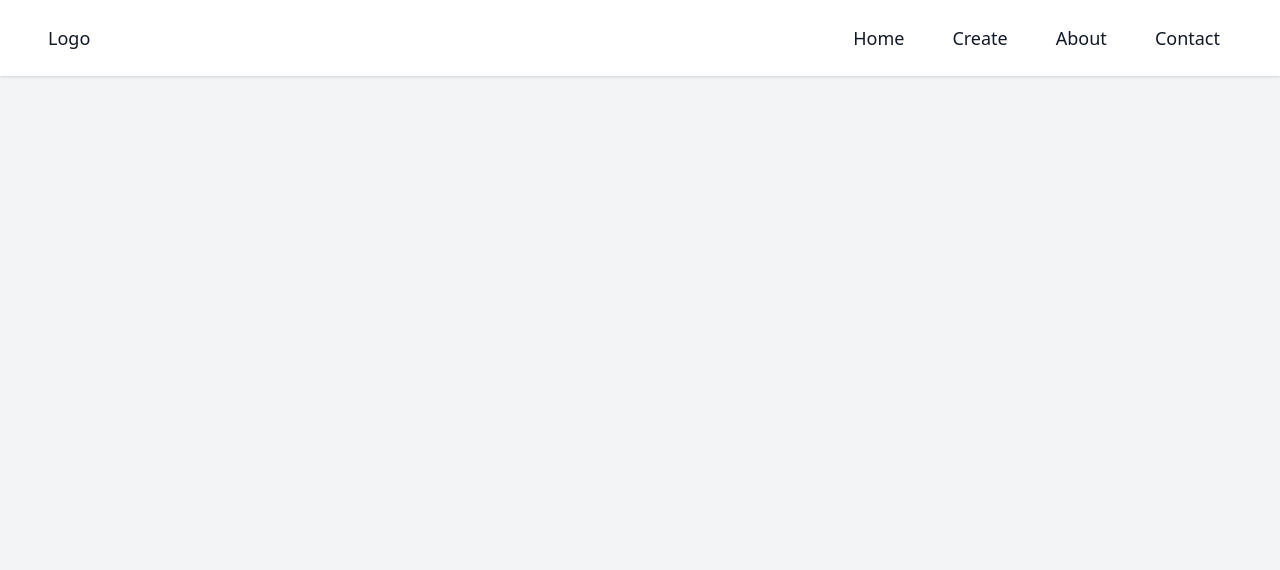
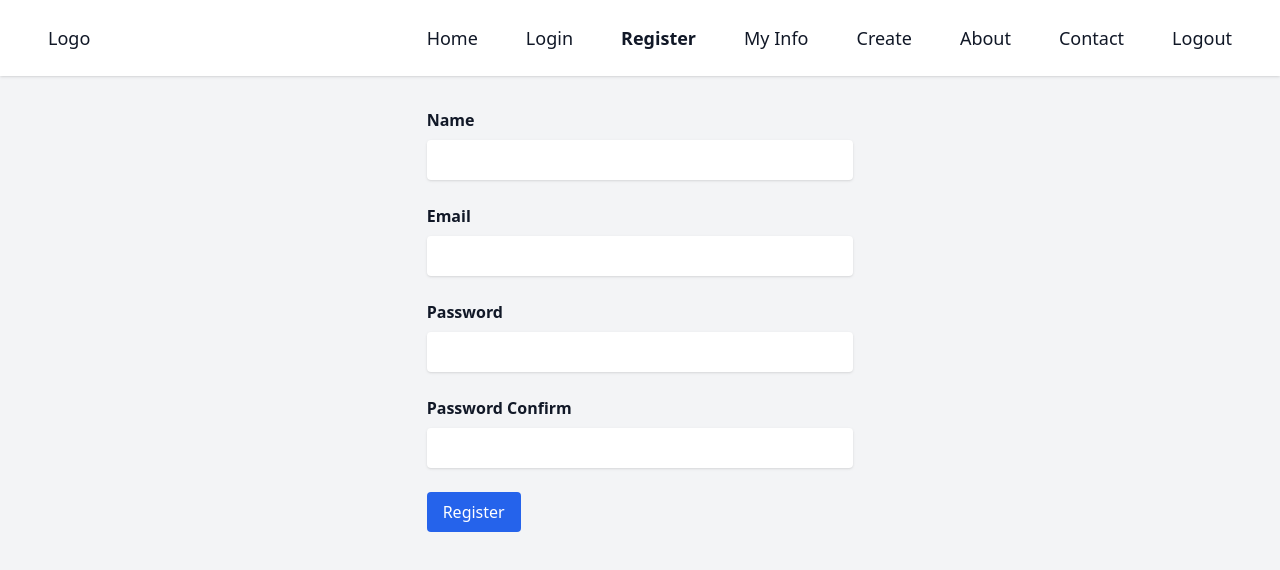
Before and after one commit to jrreda/nuxt-blog, a Nuxt app: page /register in a window 1280 px wide. Shown: the top 570 px of the page. Built offline with nearby package versions, Linux system fonts and the light colour scheme.

Commit message:
authentication with sanctum

```diff
--- a/layouts/default.vue
+++ b/layouts/default.vue
@@ -5,22 +5,18 @@
         <nav class="bg-white shadow text-lg px-6 py-6">
             <div class="container mx-auto flex items-center justify-between px-6">
                 <div>
-                    <nuxt-link to="/">Logo</nuxt-link>
+                    <NuxtLink to="/">Logo</NuxtLink>
                 </div>
                 <div>
-                    <ul class="flex space-x-12 px-3">
-                        <li>
-                            <nuxt-link to="/">Home</nuxt-link>
-                        </li>
-                        <li>
-                            <nuxt-link to="/create">Create</nuxt-link>
-                        </li>
-                        <li>
-                            <nuxt-link to="/about">About</nuxt-link>
-                        </li>
-                        <li>
-                            <nuxt-link to="/contact">Contact</nuxt-link>
-                        </li>
+                    <ul class="flex space-x-12">
+                        <li><NuxtLink to="/">Home</NuxtLink></li>
+                        <li><NuxtLink to="/login">Login</NuxtLink></li>
+                        <li><NuxtLink to="/register">Register</NuxtLink></li>
+                        <li><NuxtLink to="/my-info">My Info</NuxtLink></li>
+                        <li><NuxtLink to="/create">Create</NuxtLink></li>
+                        <li><NuxtLink to="/about">About</NuxtLink></li>
+                        <li><NuxtLink to="/contact">Contact</NuxtLink></li>
+                        <li><a href="#" @click.prevent="logout">Logout</a></li>
                     </ul>
                 </div>
             </div>
@@ -30,11 +26,24 @@
 </template>
 
 <script setup>
-    const title = useState('title', () => "Nuxt 3 Blog");
+const title = useState('title', () => 'Nuxt 3 Blog')
+const { $apiFetch } = useNuxtApp()
+
+async function logout() {
+    try {
+        await $apiFetch('/logout', {
+            method: 'POST',
+        })
+    } catch (err) {
+        console.log(err.data)
+    } finally {
+        window.location.pathname = '/'
+    }
+}
 </script>
 
 <style>
-    .router-link-active {
-        font-weight: bold;
-    }
+.router-link-active {
+    font-weight: bold;
+}
 </style>
--- a/package.json
+++ b/package.json
@@ -11,6 +11,7 @@
   },
   "dependencies": {
     "date-fns": "^3.6.0",
+    "js-cookie": "^3.0.5",
     "nuxt": "^3.12.3",
     "vue": "latest"
   },
--- /dev/null
+++ b/pages/login.vue
@@ -0,0 +1,75 @@
+<template>
+    <div class="container mx-auto w-1/3 py-8">
+        <Title>Login | {{ title }}</Title>
+        <ul
+            v-if="errors.length > 0"
+            className="mb-4 list-disc list-inside text-sm text-red-600"
+        >
+            <li v-for="(error, index) in errors" :key="index">
+                {{ error }}
+            </li>
+        </ul>
+        <form action="#" class="space-y-6" @submit.prevent="login">
+            <div>
+                <label for="email" class="block font-semibold">Email</label>
+                <input
+                    type="text"
+                    v-model="email"
+                    id="email"
+                    class="px-2 py-2 w-full shadow rounded mt-2"
+                />
+            </div>
+            <div>
+                <label for="password" class="block font-semibold"
+                    >Password</label
+                >
+                <input
+                    type="password"
+                    v-model="password"
+                    id="password"
+                    class="px-2 py-2 w-full shadow rounded mt-2"
+                />
+            </div>
+
+            <div>
+                <button
+                    class="inline-block bg-blue-600 hover:bg-blue-700 text-white rounded px-4 py-2"
+                >
+                    Login
+                </button>
+                <span v-if="isLoading">Loading...</span>
+            </div>
+        </form>
+    </div>
+</template>
+
+<script setup>
+const title = useState('title')
+const email = ref('')
+const password = ref('')
+const isLoading = ref(false)
+const errors = ref([])
+const { $apiFetch } = useNuxtApp()
+function csrf() {
+    return $apiFetch('/sanctum/csrf-cookie')
+}
+async function login() {
+    await csrf()
+    isLoading.value = true
+    try {
+        await $apiFetch('/login', {
+            method: 'POST',
+            body: {
+                email: email.value,
+                password: password.value,
+            },
+        })
+        // router.push('/my-info')
+        window.location.pathname = '/my-info'
+    } catch (err) {
+        console.log(err.data)
+        errors.value = Object.values(err.data.errors).flat()
+    }
+    isLoading.value = false
+}
+</script>
--- /dev/null
+++ b/pages/my-info.vue
@@ -0,0 +1,36 @@
+<template>
+    <div class="container mx-auto w-1/2 py-8">
+        <Title>My Info | {{ title }}</Title>
+        <div>
+            <div>Name: {{ user?.name }}</div>
+            <div>Email: {{ user?.email }}</div>
+        </div>
+
+        <div class="mt-4">
+            <h3 class="text-2xl">My Posts</h3>
+            <ul v-if="posts">
+                <li v-for="post in posts" :key="post.id">
+                    <NuxtLink
+                        :to="`/posts/${post.id}`"
+                        class="text-blue-600 hover:underline"
+                        >{{ post.title }}</NuxtLink
+                    >
+                </li>
+            </ul>
+        </div>
+    </div>
+</template>
+
+<script setup>
+const title = useState('title');
+const user = ref(null);
+const posts = ref([]);
+
+const { $apiFetch } = useNuxtApp();
+
+onMounted(async () => {
+    user.value = await $apiFetch('/api/user')
+
+    posts.value = await $apiFetch('/api/user/posts')
+});
+</script>
--- /dev/null
+++ b/pages/register.vue
@@ -0,0 +1,104 @@
+<template>
+    <div class="container mx-auto w-1/3 py-8">
+        <Title>Register | {{ title }}</Title>
+        <ul
+            v-if="errors.length > 0"
+            className="mb-4 list-disc list-inside text-sm text-red-600"
+        >
+            <li v-for="(error, index) in errors" :key="index">
+                {{ error }}
+            </li>
+        </ul>
+        <form action="#" class="space-y-6" @submit.prevent="register">
+            <div>
+                <label for="name" class="block font-semibold">Name</label>
+                <input
+                    type="text"
+                    v-model="name"
+                    id="name"
+                    class="px-2 py-2 w-full shadow rounded mt-2"
+                />
+            </div>
+            <div>
+                <label for="email" class="block font-semibold">Email</label>
+                <input
+                    type="text"
+                    v-model="email"
+                    id="email"
+                    class="px-2 py-2 w-full shadow rounded mt-2"
+                />
+            </div>
+            <div>
+                <label for="password" class="block font-semibold"
+                    >Password</label
+                >
+                <input
+                    type="password"
+                    v-model="password"
+                    id="password"
+                    class="px-2 py-2 w-full shadow rounded mt-2"
+                />
+            </div>
+
+            <div>
+                <label for="passwordConfirm" class="block font-semibold"
+                    >Password Confirm</label
+                >
+                <input
+                    type="password"
+                    v-model="passwordConfirm"
+                    id="passwordConfirm"
+                    class="px-2 py-2 w-full shadow rounded mt-2"
+                />
+            </div>
+
+            <div>
+                <button
+                    class="inline-block bg-blue-600 hover:bg-blue-700 text-white rounded px-4 py-2"
+                >
+                    Register
+                </button>
+                <span v-if="isLoading">Loading...</span>
+            </div>
+        </form>
+    </div>
+</template>
+
+<script setup>
+const title = useState('title');
+const router = useRouter();
+const name = ref('');
+const email = ref('');
+const password = ref('');
+const passwordConfirm = ref('');
+const isLoading = ref(false);
+const errors = ref([]);
+const { $apiFetch } = useNuxtApp();
+
+function csrf() {
+    return $apiFetch('/sanctum/csrf-cookie')
+}
+
+async function register() {
+    await csrf()
+    isLoading.value = true
+    try {
+        await $apiFetch('/register', {
+            method: 'POST',
+            body: {
+                name: name.value,
+                email: email.value,
+                password: password.value,
+                password_confirmation: passwordConfirm.value,
+            },
+        })
+        alert('Registered')
+        // router.push('/my-info')
+        window.location.pathname = '/my-info'
+    } catch (err) {
+        console.log(err.data)
+        errors.value = Object.values(err.data.errors).flat()
+    }
+    isLoading.value = false
+}
+</script>
--- a/plugins/apiFetch.js
+++ b/plugins/apiFetch.js
@@ -1,11 +1,18 @@
-import { defineNuxtPlugin } from "#app";
+import { defineNuxtPlugin } from '#app'
+import Cookies from 'js-cookie'
 
 export default defineNuxtPlugin(nuxtApp => {
     const config = useRuntimeConfig()
 
     nuxtApp.provide(
         'apiFetch',
-        $fetch.create({ baseURL: 'http://nuxt-backend.test/' })
-        // $fetch.create({ baseURL: config.BASE_URL })
+        $fetch.create({
+            baseURL: 'http://nuxt-backend.test/',
+            credentials: 'include',
+            headers: {
+                Accept: 'application/json',
+                'X-XSRF-TOKEN': Cookies.get('XSRF-TOKEN'),
+            },
+        })
     )
 })
```
Also changed, not shown: 1 other file (tests, documents, lock files or other folders).
